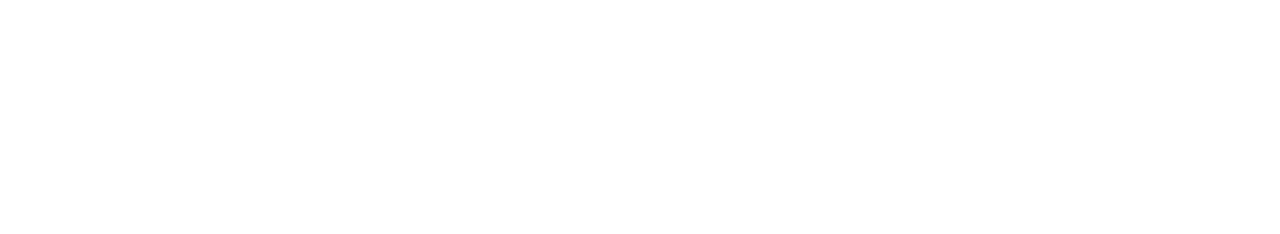
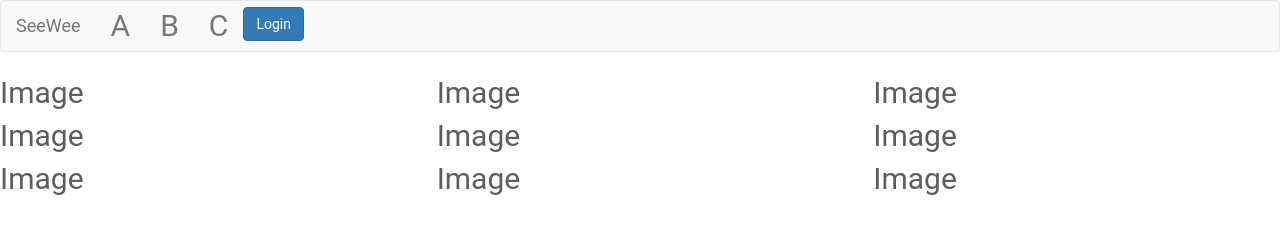
Before and after one commit to Tonyn125/Showcasing-Website, a website: page public/index.html in a window 1280 px wide. Drawn offline with nearby package versions, Linux system fonts and the light colour scheme.

Commit message:
Images Structure / NavBar

```diff
--- a/index.js
+++ b/index.js
@@ -8,7 +8,6 @@ app.get('/', function(req, res) {
 
 });
 
-
 app.listen(3000, function(req, res) {
   console.log('Listening on port 3000');
   //net stop http
--- a/public/index.html
+++ b/public/index.html
@@ -3,6 +3,7 @@
 
 <head>
   <meta charset="utf-8">
+  <meta name="viewport" content="width=device-width, initial-scale=1">
   <!-- Latest compiled and minified CSS -->
   <link rel="stylesheet" href="https://maxcdn.bootstrapcdn.com/bootstrap/3.3.7/css/bootstrap.min.css">
 
@@ -18,11 +19,79 @@
 
 <body>
   <!-- Nav Bar -->
+  <nav class="navbar navbar-default">
+    <div>
+      <div class="navbar-header">
+        <a class="navbar-brand" href="/">SeeWee</a>
+      </div>
+      <ul class="nav navbar-nav">
+        <li>
+          <a href="#">A</a>
+        </li>
+        <li>
+          <a href="#">B</a>
+        </li>
+        <li>
+          <a href="#">C</a>
+        </li>
+        <li>
+          <button type="button" class="btn btn-primary">Login</button>
+        </li>
+      </ul>
+    </div>
+  </nav>
   <!-- Header -->
+  <div>
+
+  </div>
   <!-- Search Bar -->
+  <div>
+
+  </div>
   <!-- Images -->
+  <!-- TODO Turn Into Javascript Pull From DB -->
+  <div class="images">
+    <div class="row">
+
+      <div class="col-sm-4">
+        Image
+      </div>
+      <div class="col-sm-4">
+        Image
+      </div>
+      <div class="col-sm-4">
+        Image
+      </div>
+    </div>
+    <div class="row">
+
+      <div class="col-sm-4">
+        Image
+      </div>
+      <div class="col-sm-4">
+        Image
+      </div>
+      <div class="col-sm-4">
+        Image
+      </div>
+    </div>
+    <div class="row">
+
+      <div class="col-sm-4">
+        Image
+      </div>
+      <div class="col-sm-4">
+        Image
+      </div>
+      <div class="col-sm-4">
+        Image
+      </div>
+    </div>
+  </div>
   <!-- Footer -->
+  <div>
 
+  </div>
 </body>
 
 </html>
```
